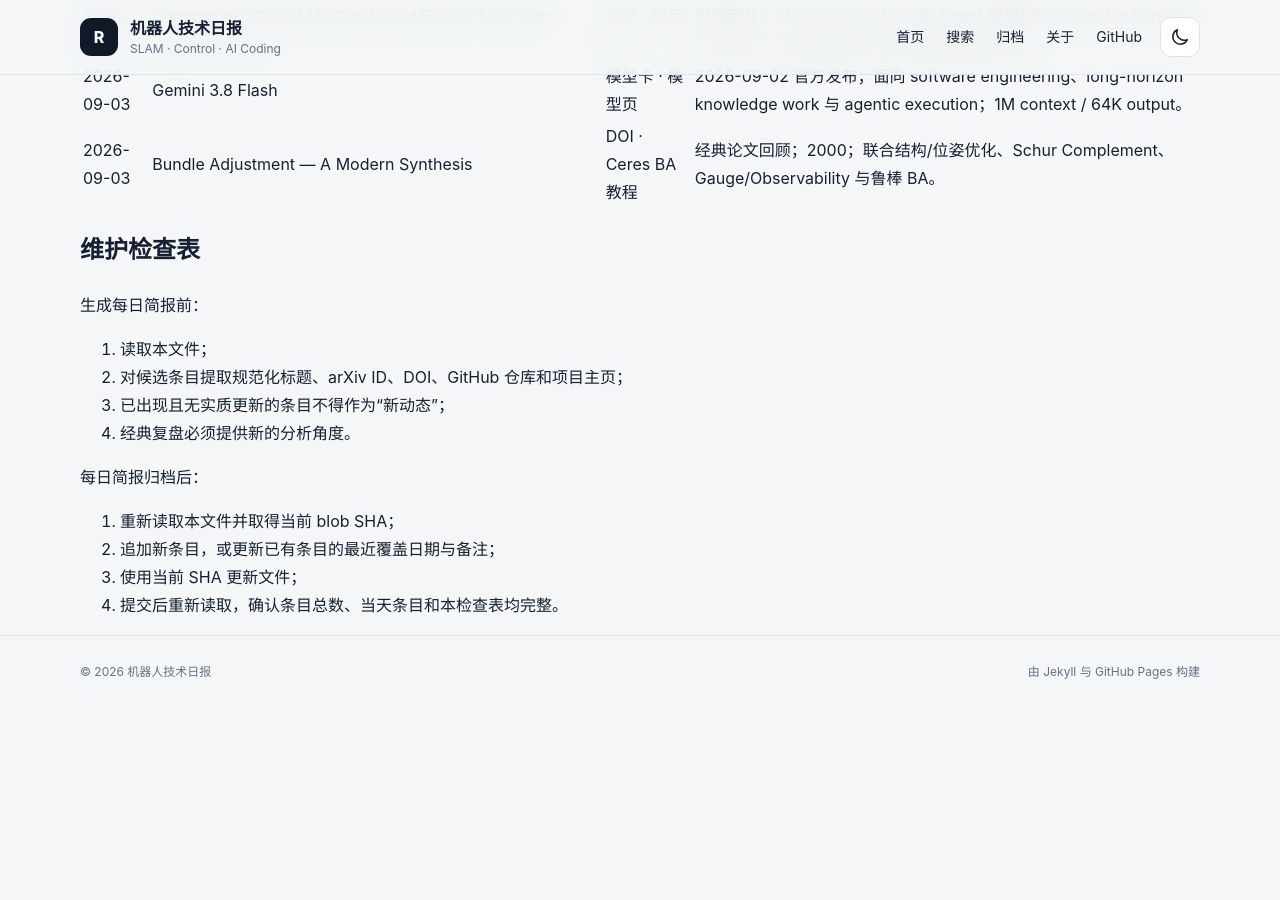
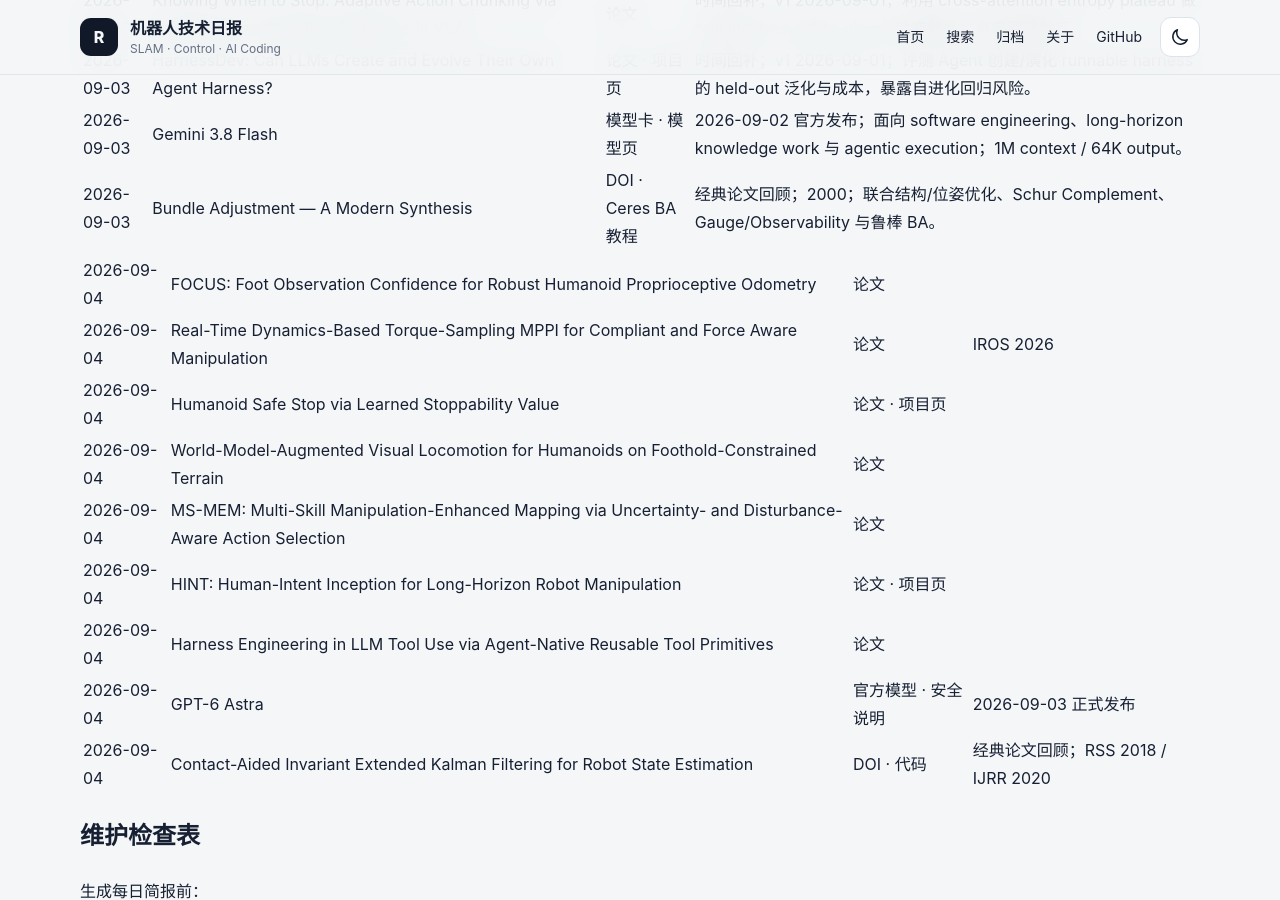
Before and after one commit to helywin/daily, a Jekyll site: the page built from robotics-brief-covered-items.md, in a window 1280 px wide and 900 px high, scrolled down 31629 px. Built offline with Jekyll 4.4.1, drawn with Linux system fonts in a browser that asks for light colours; our own code applies the rules of GitHub Pages for plain Markdown files; before the commit the page ends 32337 px from its top, so only the background shows below that; some of the changed text lies outside the part shown.

Commit message:
docs: update robotics brief coverage index for 2026-09-04

```diff
--- a/robotics-brief-covered-items.md
+++ b/robotics-brief-covered-items.md
@@ -1,6 +1,6 @@
 # 机器人技术简报已覆盖条目索引
 
-> 最后更新：2026-09-03（Asia/Shanghai）
+> 最后更新：2026-09-04（Asia/Shanghai）
 >
 > 用途：每日简报选题前强制查重。本文件保留全部历史条目的最近覆盖日期、规范标题、至少一个可直接访问的原始来源和必要备注。
 >
@@ -65,6 +65,8 @@
 > 2026-09-02 新增 8 条主动态与 1 条经典论文回顾，共 487 条。
 >
 > 2026-09-03 新增 8 条主动态与 1 条经典论文回顾，共 496 条。
+>
+> 2026-09-04 新增 8 条主动态与 1 条经典论文回顾，共 505 条。
 
 ## 已核验条目
 
@@ -576,6 +578,16 @@
 | 2026-09-03 | Gemini 3.8 Flash | [模型卡](https://deepmind.google/models/model-cards/gemini-3-8-flash/) · [模型页](https://deepmind.google/models/gemini/flash/) | 2026-09-02 官方发布；面向 software engineering、long-horizon knowledge work 与 agentic execution；1M context / 64K output。 |
 | 2026-09-03 | Bundle Adjustment — A Modern Synthesis | [DOI](https://doi.org/10.1007/3-540-44480-7_21) · [Ceres BA 教程](https://ceres-solver.readthedocs.io/latest/nnls_tutorial.html#bundle-adjustment) | 经典论文回顾；2000；联合结构/位姿优化、Schur Complement、Gauge/Observability 与鲁棒 BA。 |
 
+| 2026-09-04 | FOCUS: Foot Observation Confidence for Robust Humanoid Proprioceptive Odometry | [论文](https://arxiv.org/abs/2609.02222) |  |
+| 2026-09-04 | Real-Time Dynamics-Based Torque-Sampling MPPI for Compliant and Force Aware Manipulation | [论文](https://arxiv.org/abs/2609.02020) | IROS 2026 |
+| 2026-09-04 | Humanoid Safe Stop via Learned Stoppability Value | [论文](https://arxiv.org/abs/2609.02358) · [项目页](https://junfeng-long.github.io/safestop/) |  |
+| 2026-09-04 | World-Model-Augmented Visual Locomotion for Humanoids on Foothold-Constrained Terrain | [论文](https://arxiv.org/abs/2609.02542) |  |
+| 2026-09-04 | MS-MEM: Multi-Skill Manipulation-Enhanced Mapping via Uncertainty- and Disturbance-Aware Action Selection | [论文](https://arxiv.org/abs/2609.02493) |  |
+| 2026-09-04 | HINT: Human-Intent Inception for Long-Horizon Robot Manipulation | [论文](https://arxiv.org/abs/2609.02653) · [项目页](https://robot-hint.github.io/) |  |
+| 2026-09-04 | Harness Engineering in LLM Tool Use via Agent-Native Reusable Tool Primitives | [论文](https://arxiv.org/abs/2609.01736) |  |
+| 2026-09-04 | GPT-6 Astra | [官方模型](https://developers.openai.com/api/docs/models/gpt-6-astra) · [安全说明](https://openai.com/index/safety-overview-gpt-6-astra/) | 2026-09-03 正式发布 |
+| 2026-09-04 | Contact-Aided Invariant Extended Kalman Filtering for Robot State Estimation | [DOI](https://doi.org/10.1177/0278364919894385) · [代码](https://github.com/RossHartley/invariant-ekf) | 经典论文回顾；RSS 2018 / IJRR 2020 |
+
 ## 维护检查表
 
 生成每日简报前：
```
Also changed, not shown: .github/workflows/robotics-index-2026-09-04.yml (deleted).
